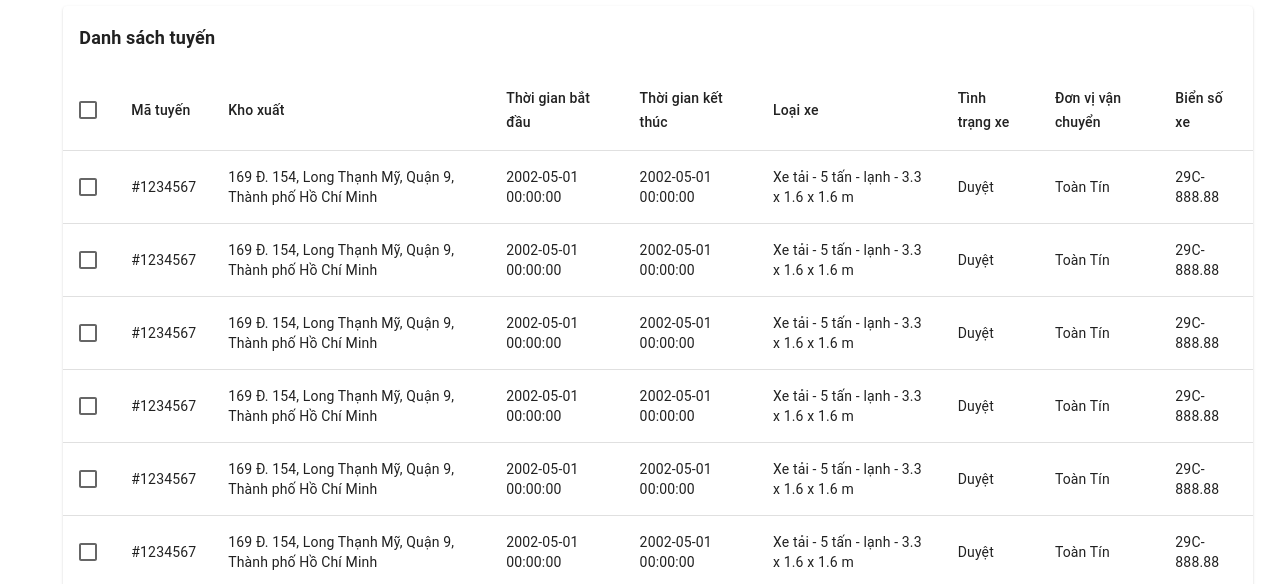
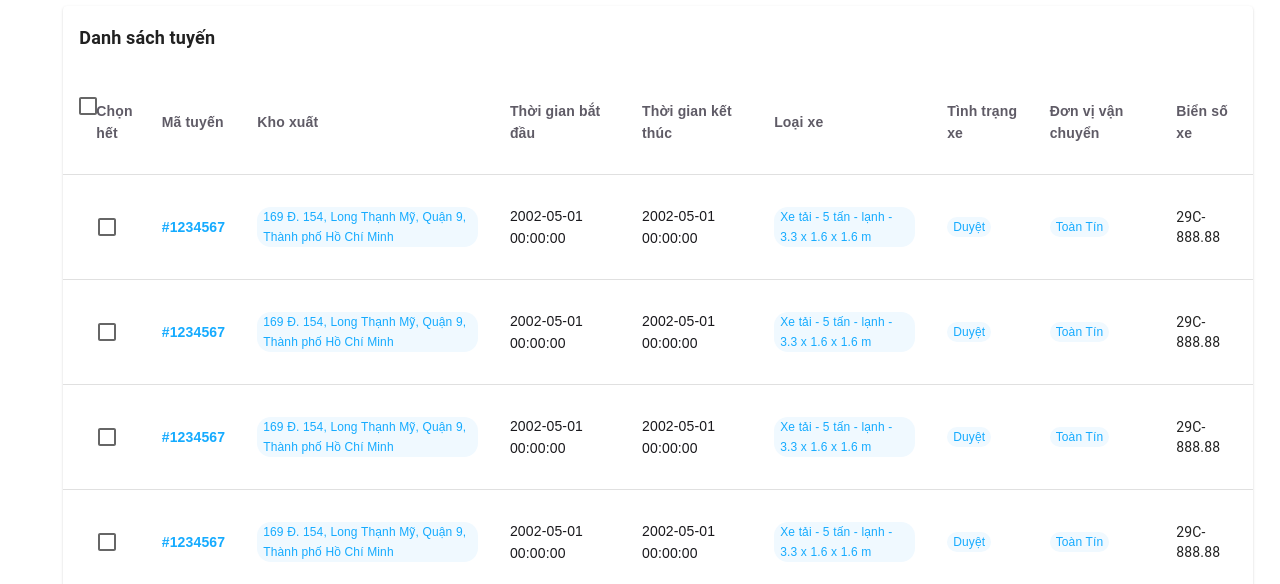
Before and after one commit to SeeHoonCute/logisticsUI, a React (Create React App) app: page / in a window 1280 px wide. Shown: the part 216-800 px from the top of the page. Built offline with nearby package versions, Linux system fonts and the light colour scheme; no server answers.

Commit message:
css table

```diff
--- a/src/components/Table/Table.tsx
+++ b/src/components/Table/Table.tsx
@@ -14,6 +14,7 @@ import Checkbox from '@mui/material/Checkbox';
 import IconButton from '@mui/material/IconButton';
 import Tooltip from '@mui/material/Tooltip';
 import { Table } from "@mui/material";
+import { relative } from "path";
 
 export interface IRouteType {
     id: number;
@@ -65,8 +66,6 @@ const rows = [
     createData(11, "#1234567", "169 Đ. 154, Long Thạnh Mỹ, Quận 9, Thành phố Hồ Chí Minh", "2002-05-01 00:00:00", "2002-05-01 00:00:00", "Xe tải - 5 tấn - lạnh - 3.3 x 1.6 x 1.6 m", "Duyệt", "Toàn Tín", "29C-888.88"),
 
 ];
-
-type Order = 'asc' | 'desc';
 
 interface HeadCell {
     disablePadding: boolean;
@@ -133,6 +132,7 @@ interface EnhancedTableHeaderProps {
 }
 
 function EnhancedTableHead(props: EnhancedTableHeaderProps) {
+    const classes = useStyles();
     const { onSelectAllClick, numSelected, rowCount } =
         props;
 
@@ -140,13 +140,20 @@ function EnhancedTableHead(props: EnhancedTableHeaderProps) {
         <TableHead>
             <TableRow>
                 <TableCell padding="checkbox">
+                    <div className={classes.firstHeaderWrapper}>
                         <Checkbox
+                            sx={{
+                                position: "relative",
+                                bottom: "16px"
+                            }}
                             color="primary"
                             indeterminate={numSelected > 0 && numSelected < rowCount}
                             checked={rowCount > 0 && numSelected === rowCount}
                             onChange={onSelectAllClick}
                             inputProps={{ 'aria-label': 'select all desserts' }}
                         />
+                        <p className={`${classes.firstHeader} ${classes.header}`}>Chọn hết</p>
+                    </div>
                 </TableCell>
                 {headCells.map((headCell) => (
                     <TableCell
@@ -154,7 +161,9 @@ function EnhancedTableHead(props: EnhancedTableHeaderProps) {
                         align={'left'}
                         padding={headCell.disablePadding ? 'none' : 'normal'}
                     >
+                        <p className={classes.header}>
                             {headCell.label}
+                        </p>
                     </TableCell>
                 ))}
             </TableRow>
@@ -258,7 +267,7 @@ const RouteTable = () => {
     const emptyRows =
         page > 0 ? Math.max(0, (1 + page) * rowsPerPage - rows.length) : 0;
 
-    const visibleRows = React.useMemo(() => rows,[]
+    const visibleRows = React.useMemo(() => rows, []
     );
 
     return (
@@ -292,7 +301,7 @@ const RouteTable = () => {
                                         selected={isItemSelected}
                                         sx={{ cursor: 'pointer' }}
                                     >
-                                        <TableCell padding="checkbox">
+                                        <TableCell align="center" padding="checkbox">
                                             <Checkbox
                                                 color="primary"
                                                 checked={isItemSelected}
@@ -301,13 +310,41 @@ const RouteTable = () => {
                                                 }}
                                             />
                                         </TableCell>
-                                        <TableCell align="left">{row.routeId}</TableCell>
-                                        <TableCell align="left">{row.warehouse}</TableCell>
-                                        <TableCell align="left">{row.startTime}</TableCell>
-                                        <TableCell align="left">{row.endTime}</TableCell>
-                                        <TableCell align="left">{row.vehicleType}</TableCell>
-                                        <TableCell align="left">{row.vehicleStatus}</TableCell>
-                                        <TableCell align="left">{row.shipment}</TableCell>
+                                        <TableCell align="left">
+                                            <p className={classes.routeId}>
+                                                {row.routeId}
+                                            </p>
+                                        </TableCell>
+                                        <TableCell align="left">
+                                            <p className={classes.warehouse}>
+                                                {row.warehouse}
+                                            </p>
+                                        </TableCell>
+                                        <TableCell align="left">
+                                            <p className={classes.Time}>
+                                                {row.startTime}
+                                            </p>
+                                        </TableCell>
+                                        <TableCell align="left">
+                                            <p className={classes.Time}>
+                                                {row.endTime}
+                                            </p>
+                                        </TableCell>
+                                        <TableCell align="left">
+                                            <p className={classes.warehouse}>
+                                                {row.vehicleType}
+                                            </p>
+                                        </TableCell>
+                                        <TableCell align="left">
+                                            <p className={classes.warehouse}>
+                                                {row.vehicleStatus}
+                                            </p>
+                                        </TableCell>
+                                        <TableCell align="left">
+                                            <p className={classes.warehouse}>
+                                                {row.shipment}
+                                            </p>
+                                        </TableCell>
                                         <TableCell align="left">{row.vehicleNumber}</TableCell>
                                     </TableRow>
                                 );
@@ -340,5 +377,46 @@ const useStyles = makeStyles(() => ({
     },
     tableContainer: {
         fontSize: '12px',
+    },
+    firstHeaderWrapper: {
+        display: "flex",
+        flexDirection: "row",
+        //width: "30px"
+    },
+    firstHeader: {
+        position: "relative",
+        right: "13px"
+    },
+    header: {
+        fontFamily: "Lexend ,sans-serif",
+        fontSize: "14px",
+        fontWeight: "bold",
+        lineHeight: "22px",
+        color: "#5F5B66FF",
+    },
+    routeId: {
+        fontFamily: "Manrope ,sans-serif", /* Body */
+        fontSize: "14px",
+        fontWeight: 700,
+        lineHeight: "22px",
+        color: "#15ABFFFF",
+    },
+    warehouse: {
+        fontFamily: "Manrope ,sans-serif", /* Body */
+        fontSize: "12px",
+        fontWeight: 400,
+        lineHeight: "20px",
+        color: "#15ABFFFF",
+        background: "#F0F9FFFF",
+        borderRadius: "14px",
+        padding: "0 6px",
+        display: "inline-block"
+    },
+    Time: {
+        fontFamily: "Manrope ,sans-serif", /* Body */
+        fontSize: "14px",
+        fontWeight: 400,
+        lineHeight: "22px",
+        color: "#1A191DFF",
     }
 }));
```
Lines whose indentation alone changed are shown as unchanged.
